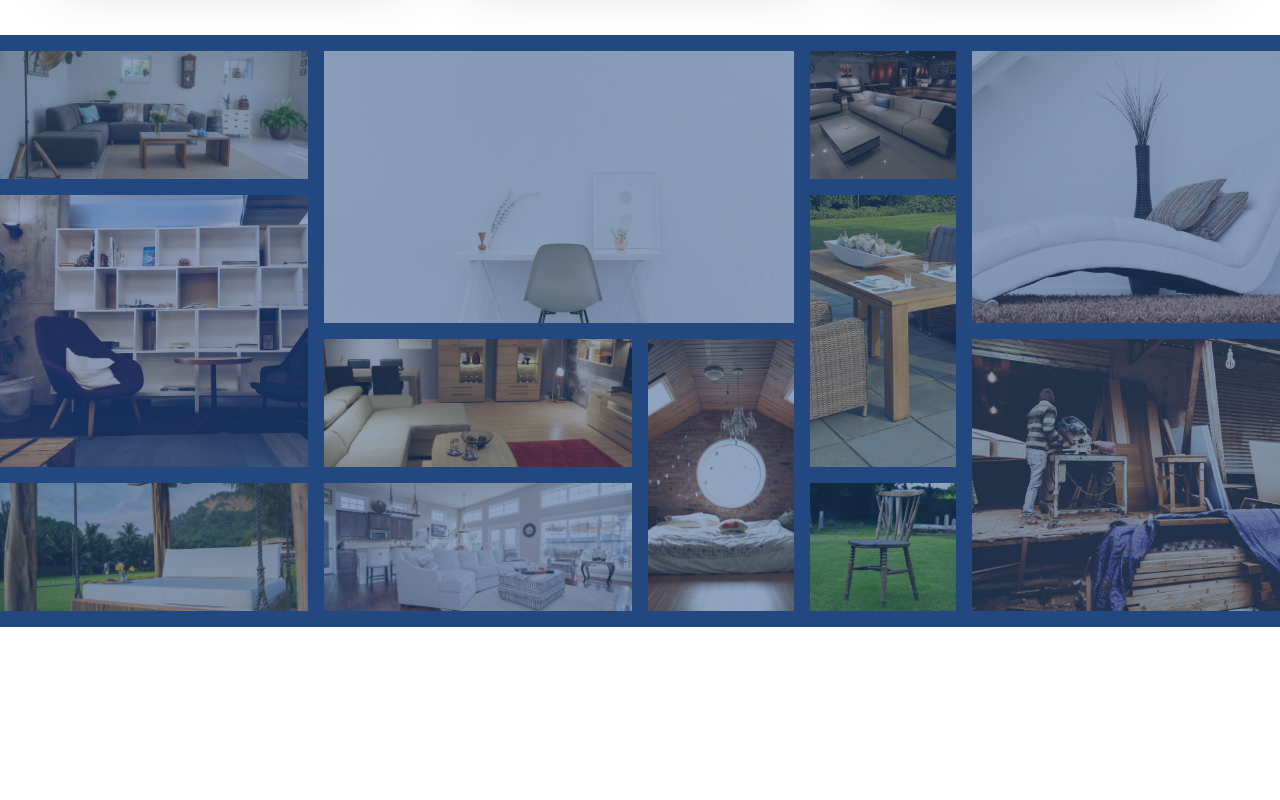
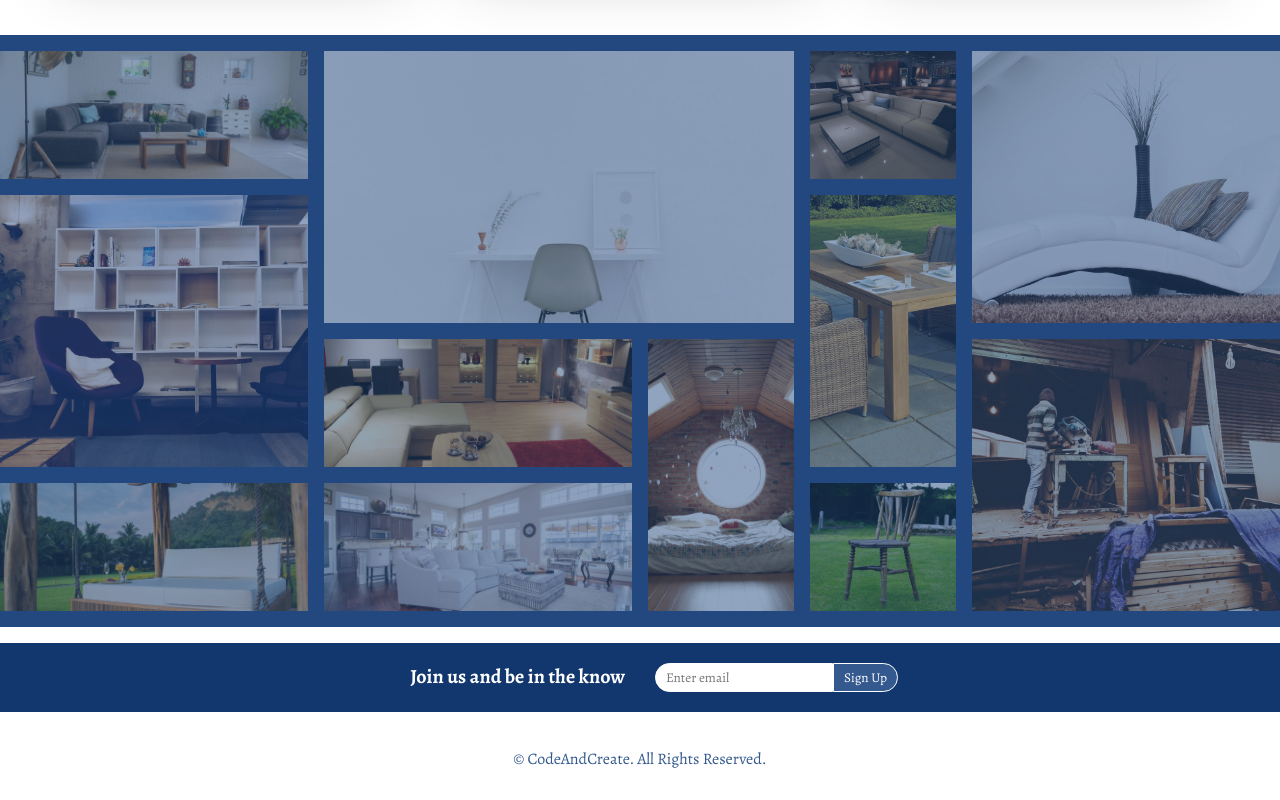
Before and after one commit to Mahesh-yadav/furniture-store, a website: page index.html in a window 1280 px wide. Shown: the part 2448-3248 px from the top of the page. Before the commit the page ends 3107 px from the top, so only its background shows below. Drawn offline with nearby package versions, Linux system fonts and the light colour scheme.

Commit message:
add footer and contact section

```diff
--- a/index.html
+++ b/index.html
@@ -240,6 +240,16 @@
             <img src="./images/gallery-img-11.jpeg" alt="" class="gallery-image gallery-image-11">
             <img src="./images/gallery-img-12.jpeg" alt="" class="gallery-image gallery-image-12">
         </section>
+        <section class="contact">
+            <h1 class="contact-heading">Join us and be in the know</h1>
+            <form class="contact-form">
+                <input type="email" class="contact-email" placeholder="Enter email">
+                <input type="submit" class="contact-btn" value="Sign Up">
+            </form>
+        </section>
+        <footer class="footer">
+            <p>&copy; CodeAndCreate. All Rights Reserved.</p>
+        </footer>
     </main>
 </body>
 </html>
--- a/styles.css
+++ b/styles.css
@@ -555,3 +555,57 @@ body{
     grid-column: 7 / 9;
     grid-row: 3 / 5;
 }
+
+.contact{
+    grid-column: 1 / -1;
+    grid-row: 8 / 9;
+    display: grid;
+    grid-template-columns: repeat(2, 1fr);
+    column-gap: 3rem;
+    background-color: #12376e;
+    padding: 2rem 0;
+}
+
+.contact-heading{
+    justify-self: end;
+    font-size: 2rem;
+    color: #fff;
+}
+
+.contact-form{
+    display: flex;
+}
+
+.contact-form input{
+    outline: none;
+    padding: .4rem 1rem;
+    border: .1rem solid #fff;
+    font-family: "Alegreya", serif;
+}
+
+.contact-email{
+    border-radius: 5rem 0 0 5rem;
+    border-right: none;
+}
+
+.contact-btn{
+    border-radius: 0 5rem 5rem 0;
+    background-color: #34598f;
+    color: #fff;
+    border-left: none;
+    transition: background-color .2s;
+}
+
+.contact-btn:hover{
+    background-color: #12376e;
+}
+
+
+.footer{
+    grid-column: 2 / 10;
+    grid-row: 9 / 10;
+    text-align: center;
+    font-size: 1.6rem;
+    padding: 2rem 0 3rem 0;
+    color: #34598f;
+}
```
